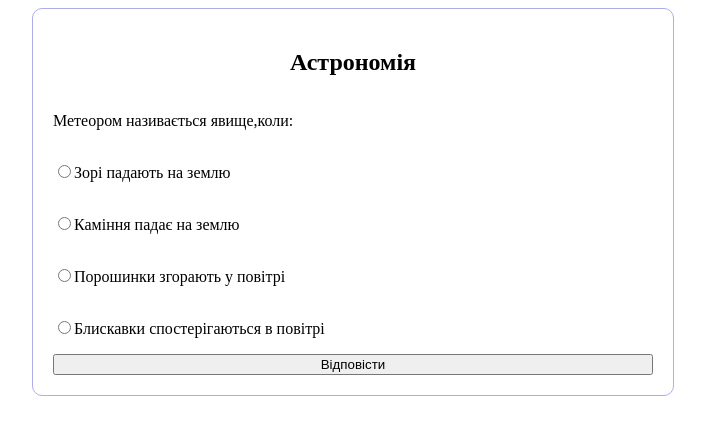
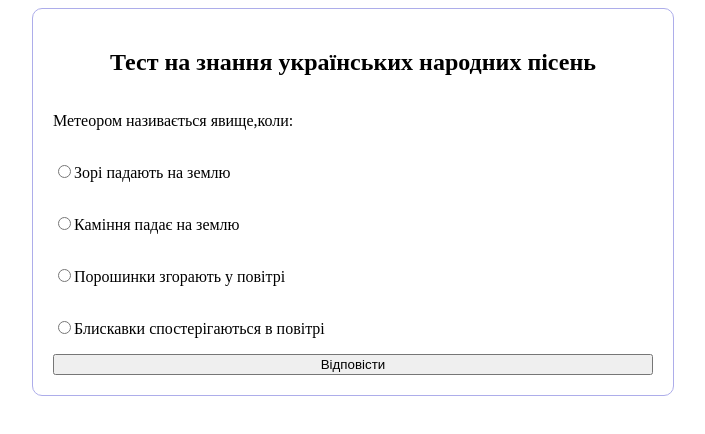
Before and after one commit to kdjvnkdjf/lesson6, a plain HTML site: page index.html in a window 1280 px wide. Shown: the whole page, without its empty margins (287-992 px from the left). Drawn offline with Linux system fonts and the light colour scheme.

Commit message:
Update index.html

```diff
--- a/index.html
+++ b/index.html
@@ -11,7 +11,7 @@
 
 <body>
     <div class="wrapper">
-        <h2 class="header">Астрономія</h2>
+        <h2 class="header">Тест на знання українських народних пісень</h2>
         <p id="question"></p>
         <p><input type="radio" name="variant" id="y1"><span  id = "a1"></span></p>
         <p><input type="radio" name="variant" id="y2"><span  id = "a2"></span></p>
```
